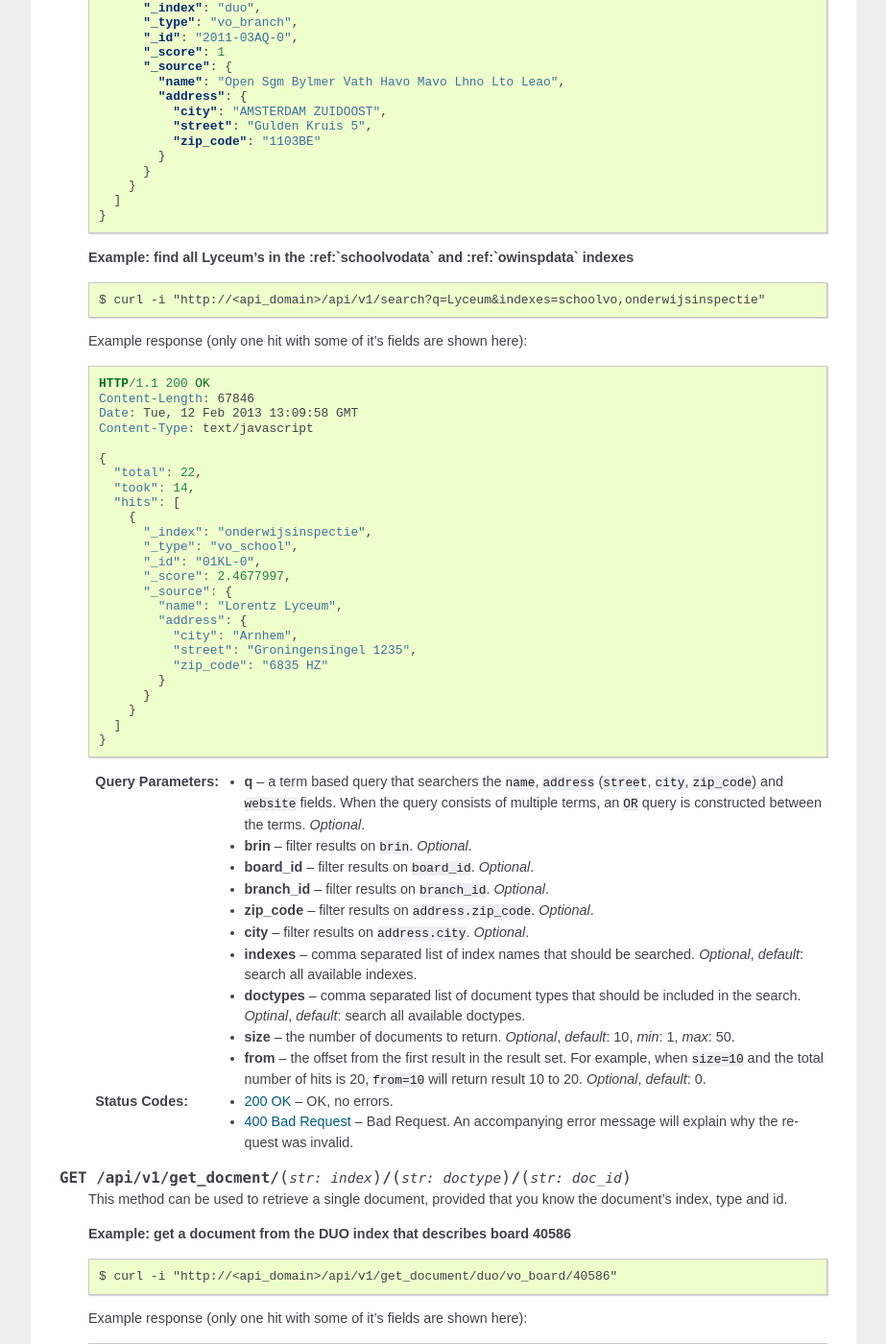
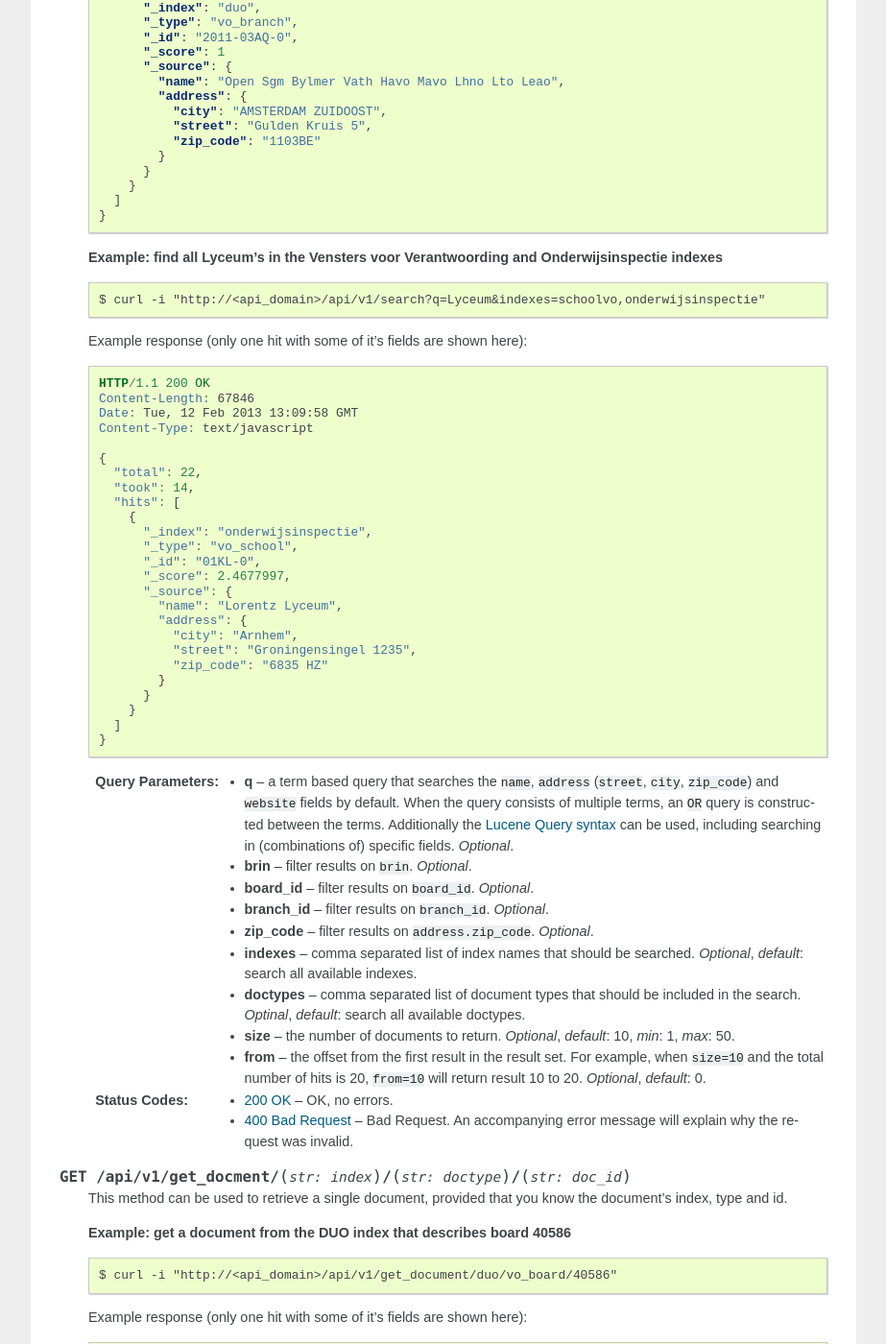
Before and after one commit to openstate/openonderwijsdata-api, a Sphinx documentation site: the page built from documentation/rst/api.rst, in a window 1280 px wide and 1400 px high, scrolled down 574 px. Shown: the whole window at 96% size, without its empty margins (198-1121 px from the left). Built offline with Sphinx 7.4.7, drawn with Linux system fonts in a browser that asks for light colours.

Commit message:
Small changes to API documentation

```diff
--- a/documentation/rst/api.rst
+++ b/documentation/rst/api.rst
@@ -45,7 +45,7 @@ API
         ]
       }
 
-   **Example: find all Lyceum's in the :ref:`schoolvodata` and :ref:`owinspdata` indexes**
+   **Example: find all Lyceum's in the Vensters voor Verantwoording and Onderwijsinspectie indexes**
 
    .. parsed-literal::
 
@@ -81,12 +81,11 @@ API
         ]
       }
 
-   :query q: a term based query that searchers the ``name``, ``address`` (``street``, ``city``, ``zip_code``) and ``website`` fields. When the query consists of multiple terms, an ``OR`` query is constructed between the terms. *Optional*.
+   :query q: a term based query that searches the ``name``, ``address`` (``street``, ``city``, ``zip_code``) and ``website`` fields by default. When the query consists of multiple terms, an ``OR`` query is constructed between the terms. Additionally the `Lucene Query syntax <http://lucene.apache.org/core/4_1_0/queryparser/org/apache/lucene/queryparser/classic/package-summary.html#package_description>`_ can be used, including searching in (combinations of) specific fields. *Optional*.
    :query brin: filter results on ``brin``. *Optional*.
    :query board_id: filter results on ``board_id``. *Optional*.
    :query branch_id: filter results on ``branch_id``. *Optional*.
    :query zip_code: filter results on ``address.zip_code``. *Optional*.
-   :query city: filter results on ``address.city``. *Optional*.
    :query indexes: comma separated list of index names that should be searched. *Optional*, *default*: search all available indexes.
    :query doctypes: comma separated list of document types that should be included in the search. *Optinal*, *default*: search all available doctypes.
    :query size: the number of documents to return. *Optional*, *default*: 10, *min*: 1, *max*: 50.
```
